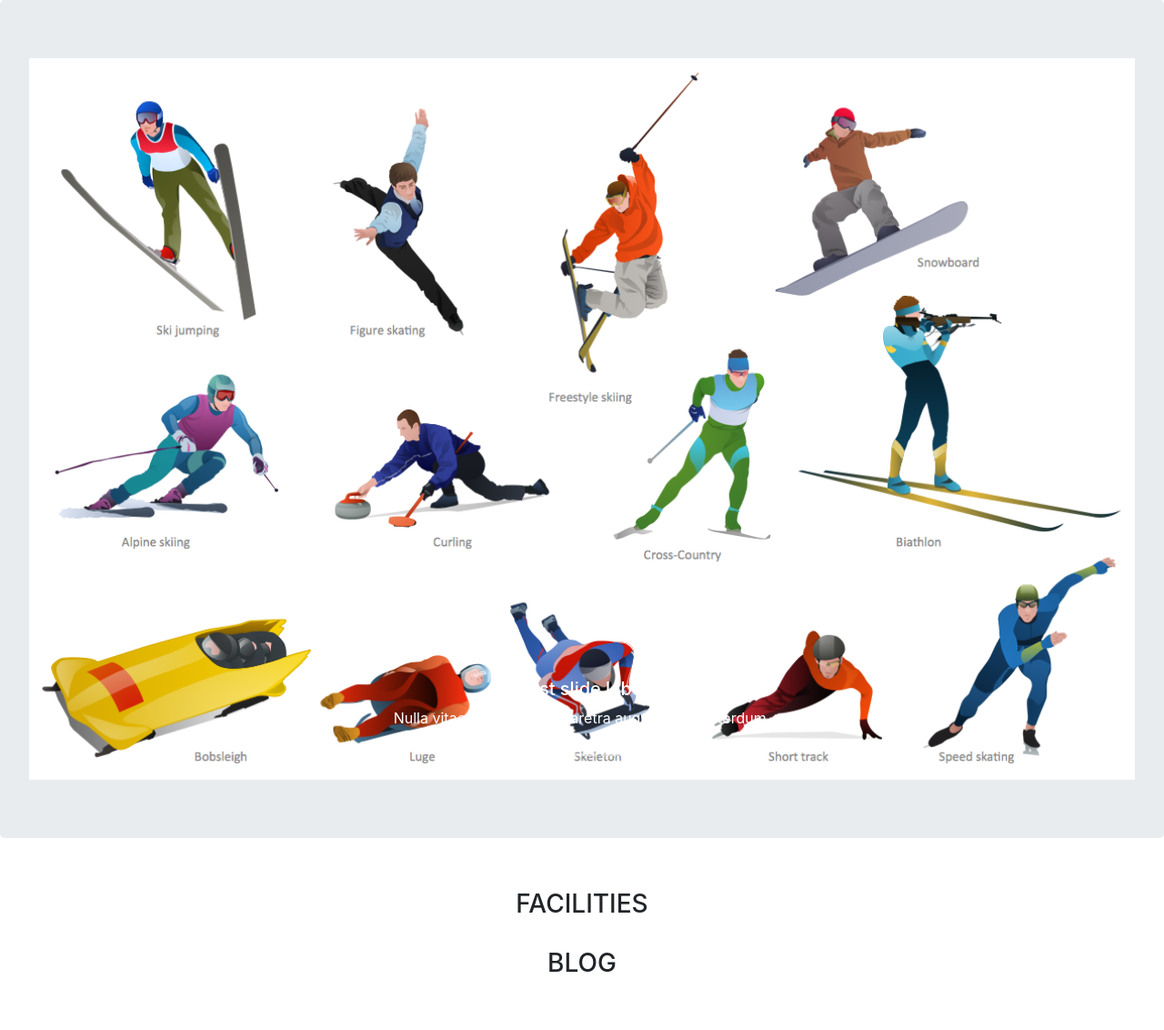
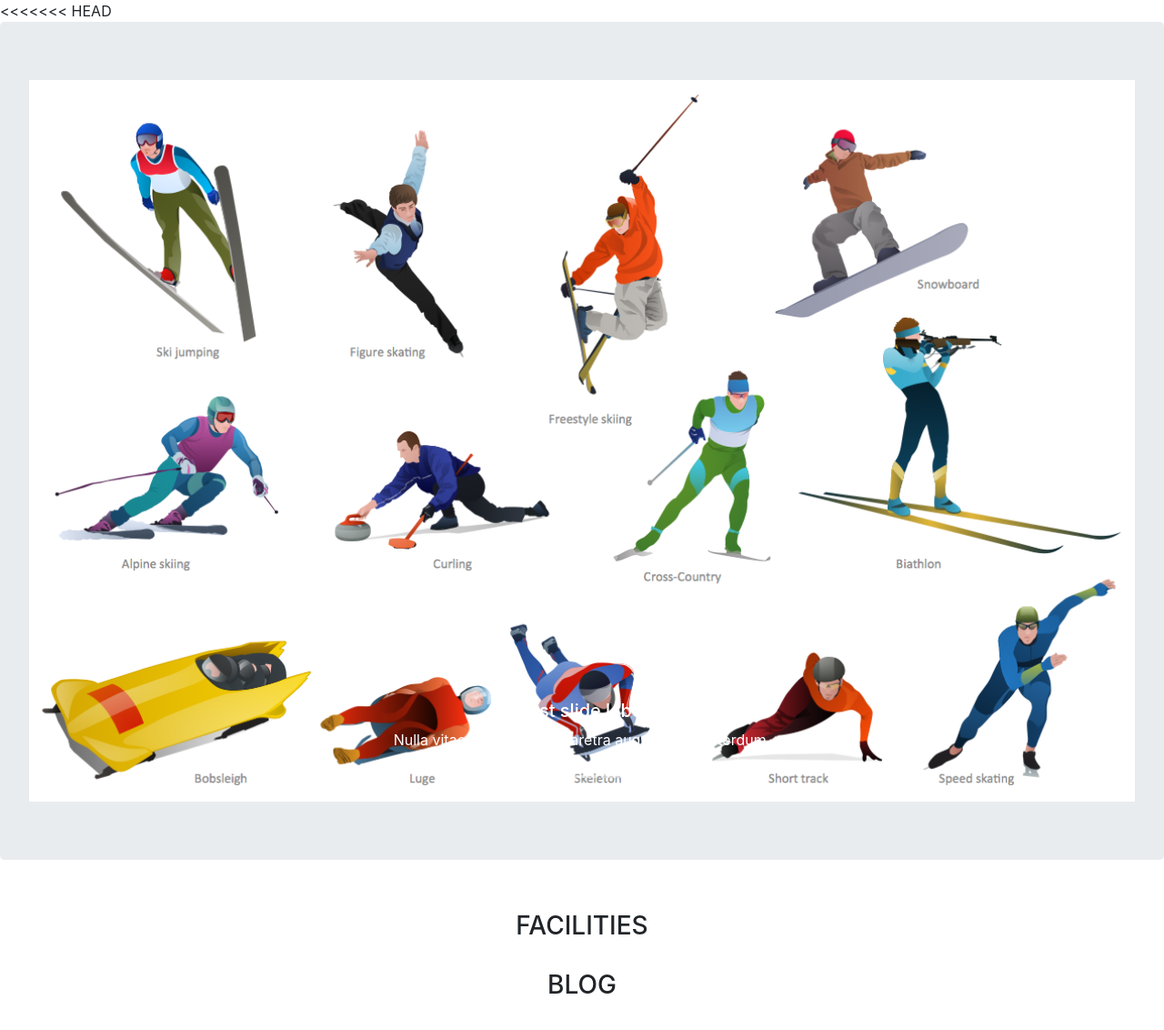
Before and after one commit to codeema/Yokiyo, a Django app: page / in a window 1280 px wide. Shown: the part 56-1188 px from the top of the page at 91% size. Before the commit the page ends 1124 px from the top, so only its background shows below. Run offline with Django 3.2, Linux system fonts and the light colour scheme; data that the repository does not hold is empty; some libraries are stand-ins or nearby versions.

Commit message:
Add changes made on html  files

```diff
--- a/funolympics/templates/index.html
+++ b/funolympics/templates/index.html
@@ -1,6 +1,7 @@
 {%extends 'base.html'%}
 {% block content %}
 
+<<<<<<< HEAD
 
 <div class="container-full">
 
```
